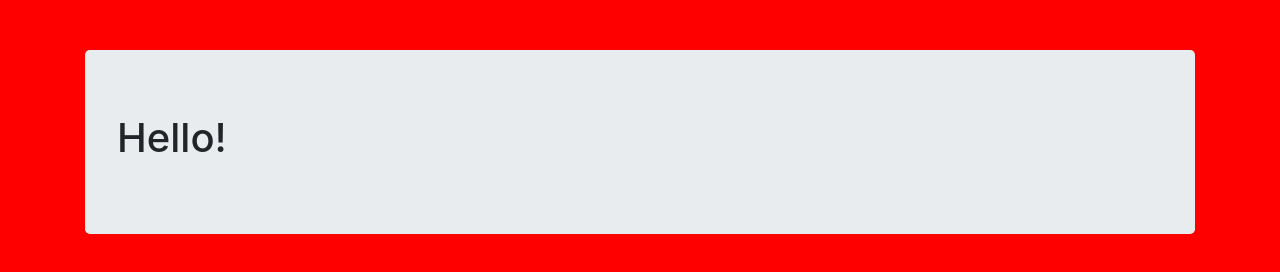
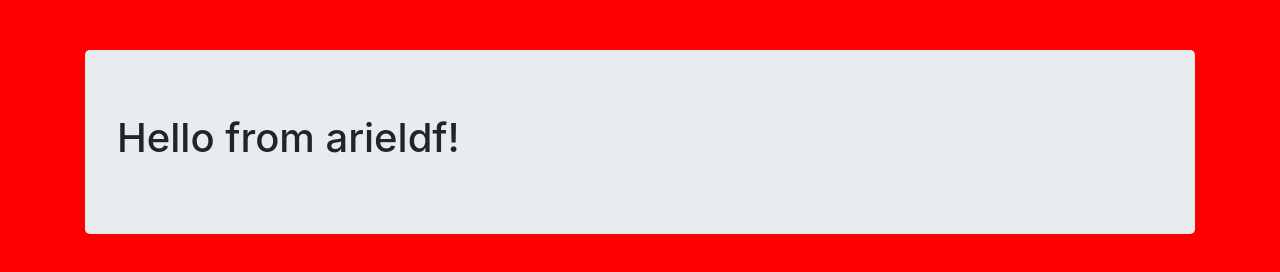
Before and after one commit to laurakrumina/website, a website: page src/index.html in a window 1280 px wide. Drawn offline with nearby package versions, Linux system fonts and the light colour scheme.

Commit message:
* Update text

```diff
--- a/src/index.html
+++ b/src/index.html
@@ -12,7 +12,7 @@
 
   <div class="container">
     <div class="jumbotron">
-      <h1>Hello!</h1>
+      <h1>Hello from arieldf!</h1>
     </div>
   </div>
 
```
